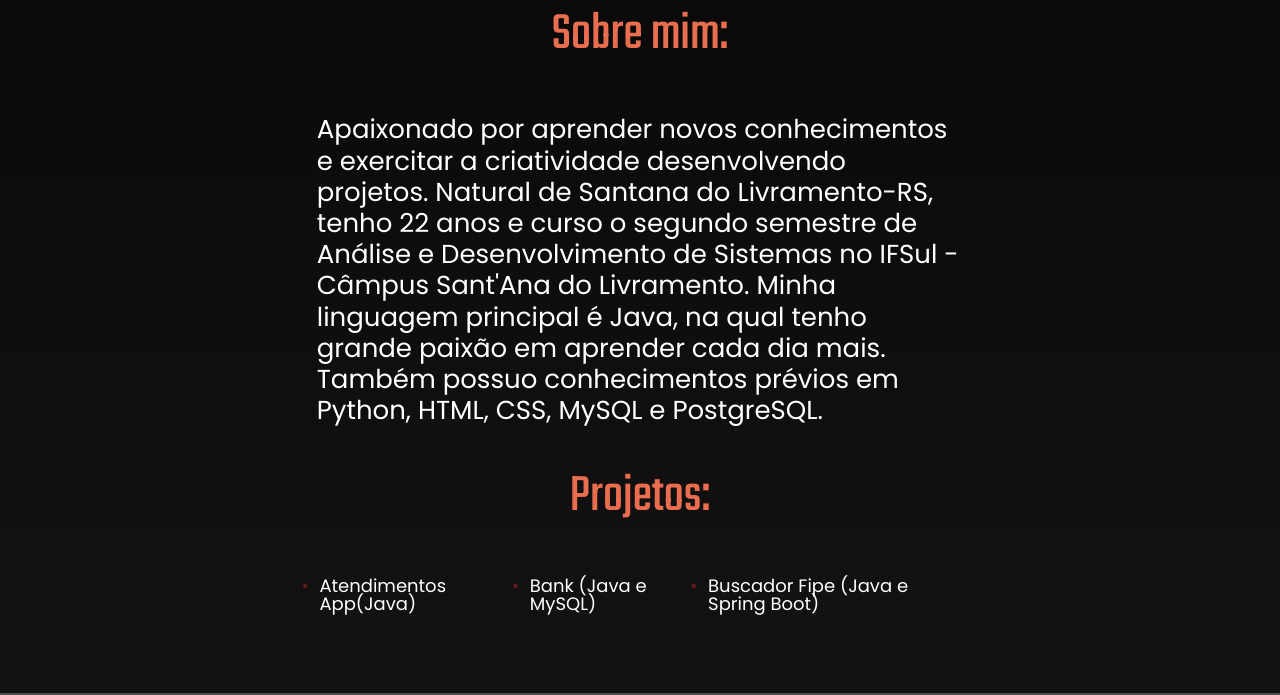
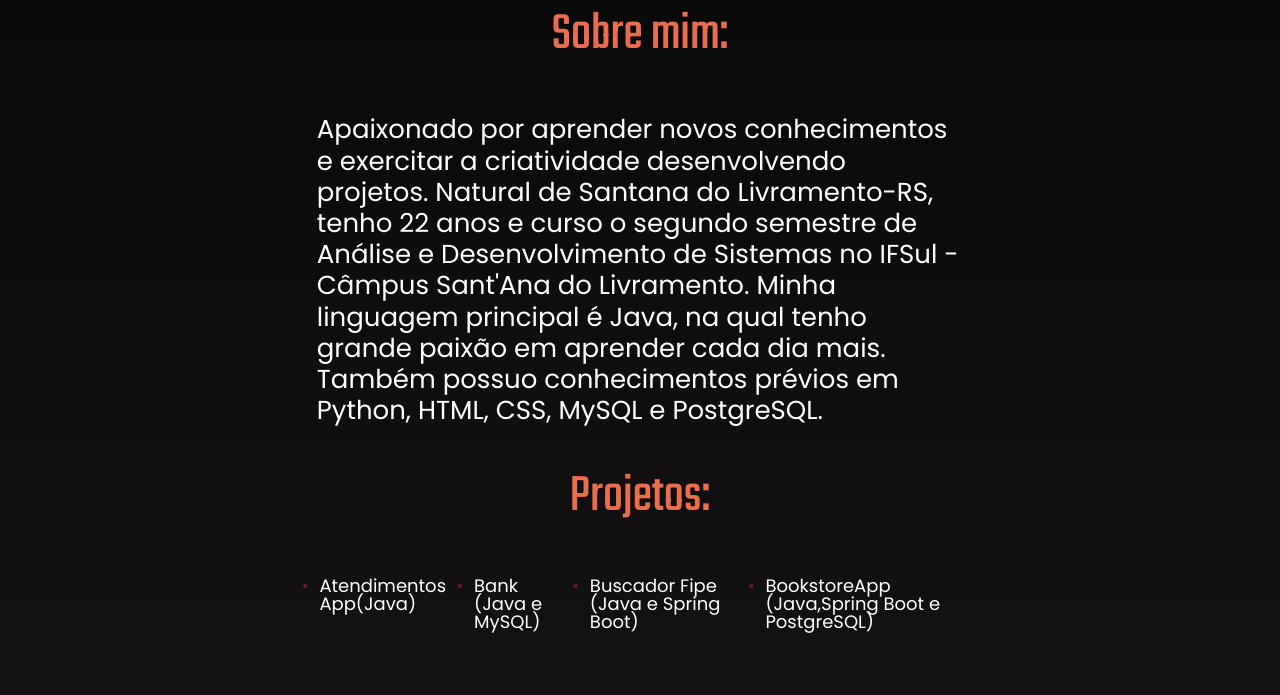
Before and after one commit to Beforg/portfolio, a plain HTML site: page index.html in a window 1280 px wide. Shown: the part 881-1576 px from the top of the page. Drawn offline with Linux system fonts and the light colour scheme.

Commit message:
adicionando bookstoreApp

```diff
--- a/index.html
+++ b/index.html
@@ -39,6 +39,7 @@
                 <li class="projetos__item"><a href="https://github.com/Beforg/AtendimentosAPP">Atendimentos App(Java)</a></li>
                 <li class="projetos__item"><a href="https://github.com/Beforg/Banco">Bank (Java e MySQL)</a></li>
                 <li class="projetos__item"><a href="https://github.com/Beforg/BuscaFIPE">Buscador Fipe (Java e Spring Boot)</a></li>
+                <li class="projetos__item"><a href="https://github.com/Beforg/BookstoreApp">BookstoreApp (Java,Spring Boot e PostgreSQL)</a></li>
             </ul>
         </div>
     </section>
```
